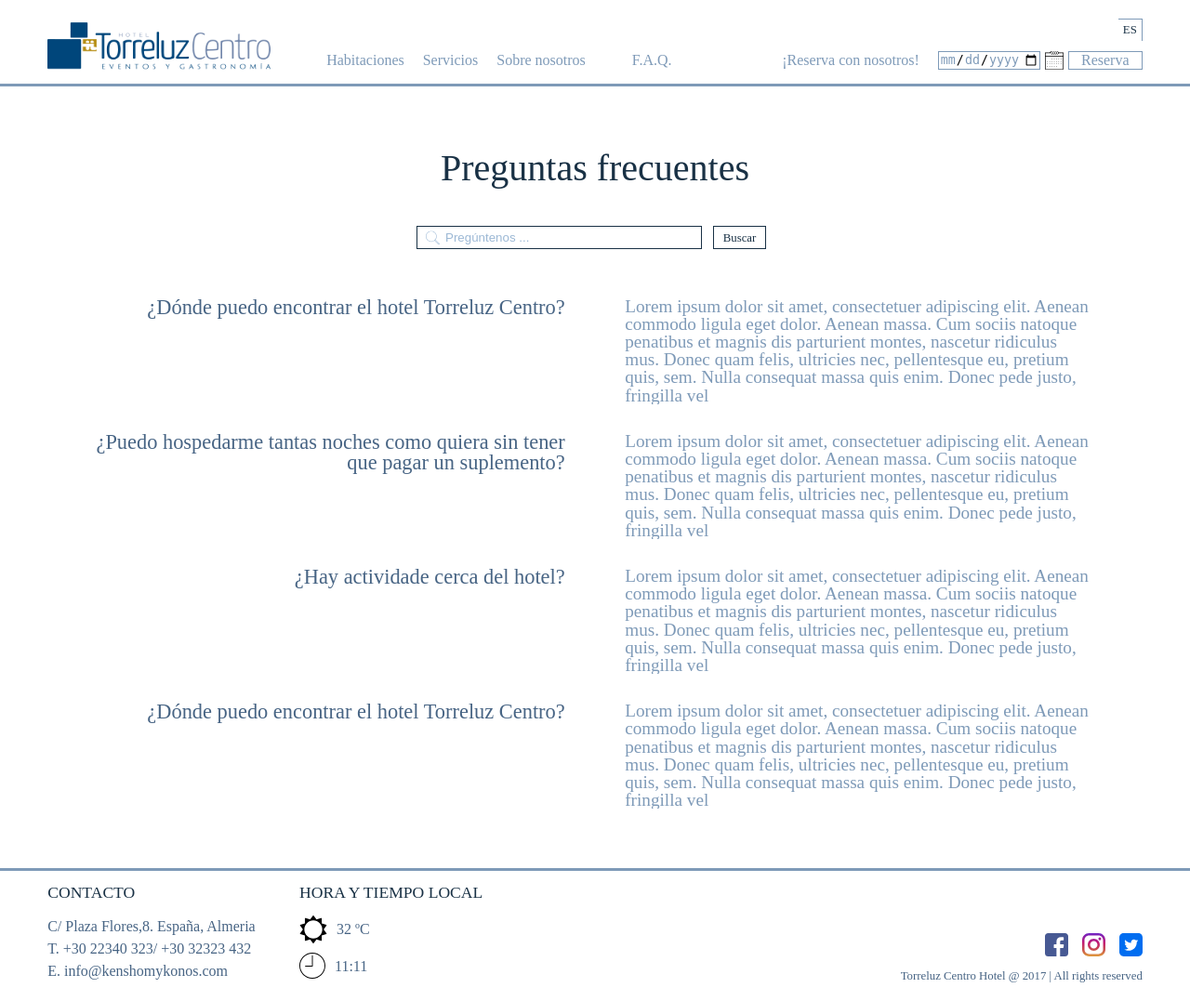
After one commit to caentrena/TorreLuzCentro, a PHP site: page /faq.php in a window 1280 px wide. The commit adds this page. Shown: the whole page at 93% size. Run offline with PHP 8.4, Linux system fonts and the light colour scheme.

Commit message:
layout of F.A.Q. page done!

```diff
--- a/aboutus.php
+++ b/aboutus.php
@@ -1,6 +1,6 @@
 <?php include 'header.php';?>
 
-    <section class="aboutus-page page-content">
+    <section class="aboutus-page page-content no-margin-top">
         <div class="top-photo big-width" style="background-image: url('assets/image/foto-slider1.jpg');"></div>
         <div class="wellcome-container small-width">
             <p class="title">Bienvenido al hotel</p>
@@ -20,5 +20,6 @@
                 <p class="email"><span class="bigger-txt">Correo electrónico: </span>info@kenshomykonos.com</p>
             </div>
         </div>
+    </section>
 
 <?php include 'footer.php';?>
--- /dev/null
+++ b/faq.php
@@ -0,0 +1,30 @@
+<?php include 'header.php';?>
+
+    <section class="faq-page page-content">
+        <div class="title-page"><p>Preguntas frecuentes</p></div>
+        <div class="searcher">
+            <input class="searcher-input" type="text" placeholder="Pregúntenos ...">
+            <div class="searcher-button"><p>Buscar</p></div>
+            <svg class="magnifying-glass-icon" version="1.1" id="Capa_1" xmlns="http://www.w3.org/2000/svg" xmlns:xlink="http://www.w3.org/1999/xlink" x="0px" y="0px"viewBox="0 0 53.627 53.627" style="enable-background:new 0 0 53.627 53.627;" xml:space="preserve"> <path d="M53.627,49.385L37.795,33.553C40.423,30.046,42,25.709,42,21C42,9.42,32.58,0,21,0S0,9.42,0,21s9.42,21,21,21 c4.709,0,9.046-1.577,12.553-4.205l15.832,15.832L53.627,49.385z M2,21C2,10.523,10.523,2,21,2s19,8.523,19,19s-8.523,19-19,19 S2,31.477,2,21z M35.567,36.093c0.178-0.172,0.353-0.347,0.525-0.525c0.146-0.151,0.304-0.29,0.445-0.445l14.262,14.262 l-1.415,1.415L35.123,36.537C35.278,36.396,35.416,36.238,35.567,36.093z"/> <g> </g> <g> </g> <g> </g> <g> </g> <g> </g> <g> </g> <g> </g> <g> </g> <g> </g> <g> </g> <g> </g> <g> </g> <g> </g> <g> </g> <g> </g> </svg>
+        </div>
+        <div class="questions-container small-width">
+            <div class="question-container">
+                <p class="question">¿Dónde puedo encontrar el hotel Torreluz Centro?</p>
+                <p class="answer">Lorem ipsum dolor sit amet, consectetuer adipiscing elit. Aenean commodo ligula eget dolor. Aenean massa. Cum sociis natoque penatibus et magnis dis parturient montes, nascetur ridiculus mus. Donec quam felis, ultricies nec, pellentesque eu, pretium quis, sem. Nulla consequat massa quis enim. Donec pede justo, fringilla vel</p>
+            </div>
+            <div class="question-container">
+                <p class="question">¿Puedo hospedarme tantas noches como quiera sin tener que pagar un suplemento?</p>
+                <p class="answer">Lorem ipsum dolor sit amet, consectetuer adipiscing elit. Aenean commodo ligula eget dolor. Aenean massa. Cum sociis natoque penatibus et magnis dis parturient montes, nascetur ridiculus mus. Donec quam felis, ultricies nec, pellentesque eu, pretium quis, sem. Nulla consequat massa quis enim. Donec pede justo, fringilla vel</p>
+            </div>
+            <div class="question-container">
+                <p class="question">¿Hay actividade cerca del hotel?</p>
+                <p class="answer">Lorem ipsum dolor sit amet, consectetuer adipiscing elit. Aenean commodo ligula eget dolor. Aenean massa. Cum sociis natoque penatibus et magnis dis parturient montes, nascetur ridiculus mus. Donec quam felis, ultricies nec, pellentesque eu, pretium quis, sem. Nulla consequat massa quis enim. Donec pede justo, fringilla vel</p>
+            </div>
+            <div class="question-container">
+                <p class="question">¿Dónde puedo encontrar el hotel Torreluz Centro?</p>
+                <p class="answer">Lorem ipsum dolor sit amet, consectetuer adipiscing elit. Aenean commodo ligula eget dolor. Aenean massa. Cum sociis natoque penatibus et magnis dis parturient montes, nascetur ridiculus mus. Donec quam felis, ultricies nec, pellentesque eu, pretium quis, sem. Nulla consequat massa quis enim. Donec pede justo, fringilla vel</p>
+            </div>
+        </div>
+    </section>
+
+<?php include 'footer.php';?>
--- a/footer.php
+++ b/footer.php
@@ -14,7 +14,7 @@
 					</div>
 					<div class="hour">
 						<svg version="1.1" id="Capa_1" xmlns="http://www.w3.org/2000/svg" xmlns:xlink="http://www.w3.org/1999/xlink" x="0px" y="0px"viewBox="0 0 60 60" style="enable-background:new 0 0 60 60;" xml:space="preserve"> <g> <path d="M30,0C13.458,0,0,13.458,0,30s13.458,30,30,30s30-13.458,30-30S46.542,0,30,0z M30,58C14.561,58,2,45.439,2,30 S14.561,2,30,2s28,12.561,28,28S45.439,58,30,58z"/> <path d="M30,6c-0.552,0-1,0.447-1,1v23H14c-0.552,0-1,0.447-1,1s0.448,1,1,1h16c0.552,0,1-0.447,1-1V7C31,6.447,30.552,6,30,6z"/> </g> <g> </g> <g> </g> <g> </g> <g> </g> <g> </g> <g> </g> <g> </g> <g> </g> <g> </g> <g> </g> <g> </g> <g> </g> <g> </g> <g> </g> <g> </g> </svg>
-						<p class="no-select">17:12</p>
+						<p class="no-select"><?=date("G:H");?></p>
 					</div>
 				</div>
 				<div class="social-copyright-container">
--- a/header.php
+++ b/header.php
@@ -7,15 +7,15 @@
     <body>
     <header>
     	<div class="header-wrapper medium-width">
-    		<div class="logo-container">
+    		<a href="index.php"><div class="logo-container">
     			<img src="assets/image/logo.png">
-    		</div>
+    		</div></a>
     		<div class="links-container">
     			<ul>
     				<li><a class= "no-select" href="">Habitaciones</a></li>
     				<li><a class= "no-select" href="">Servicios</a></li>
     				<li><a class= "no-select" href="aboutus.php">Sobre nosotros</a></li>
-    				<li><a class= "no-select" href="">F.A.Q.</a></li>
+    				<li><a class= "no-select" href="faq.php">F.A.Q.</a></li>
     			</ul>
     		</div>
     		<div class="booking-container">
--- a/index.php
+++ b/index.php
@@ -1,6 +1,6 @@
 <?php include 'header.php';?>
 
-    <section class="index-page page-content">
+    <section class="index-page page-content no-margin-top">
         <div class="slider">
             <div class="slider-container">
                 <div class="slide" style="background-image: url('assets/image/foto-slider1.jpg');"></div>
--- a/less/app.less
+++ b/less/app.less
@@ -14,8 +14,24 @@ html, body, div, span, applet, object, iframe, h1, h2, h3, h4, h5, h6, p, blockq
 .page-content{
 	position: relative;
 	width: 100%;
+	margin: 5% 0;
+}
+.no-margin-top{
+	margin-top: 0px;
+}
+.title-page{
+	position: relative;
+	margin-bottom: 3%;
+	p{
+		text-align: center;
+		font-size: 2.5rem;
+		line-height: 3rem;
+		color: #193145;
 	}
 
+}
+
+/* Tamaños del ancho */
 .big-width{
 	width: 100%;
 }
@@ -44,6 +60,9 @@ header{
 		margin-top: 20px;
 		padding-bottom: 10px;
 		overflow: hidden;
+		a{
+			position: relative;
+			text-decoration: none;
 			.logo-container{
 				position: relative;
 				width: 240px;
@@ -55,6 +74,7 @@ header{
 					position: relative;
 					width: 100%;
 					height: 100%;
+				}
 			}
 		}
 		.links-container{
@@ -78,6 +98,7 @@ header{
 					text-decoration: none;
 					a{
 						text-decoration: none;
+						cursor: pointer;
 						color: #7e9ab8;
 						padding: 0 10px;
 					}
@@ -271,7 +292,7 @@ header{
 	}
 	.last-offers{
 		position: relative;
-		padding: 5% 0;
+		padding-top: 5%;
 		.title{
 			position: relative;
 			font-size: 2rem;
@@ -378,7 +399,7 @@ header{
 	}
 	.direction-container{
 		position: relative;
-		margin-bottom: 5%;
+		/*margin-bottom: 5%;*/
 		.title{
 			position: relative;
 			margin-bottom: 30px;
@@ -425,6 +446,103 @@ header{
 					color: #193145;
 				}
 			}
+		}
+	}
+}
+
+/* F.A.Q. page */
+.faq-page{
+	.searcher{
+		position: relative;
+		width: 30%;
+		height: 25px;
+		margin: 0 auto;
+		margin-bottom: 4%;
+		overflow: hidden;
+		.searcher-input{
+			position: relative;
+			width: 80%;
+			float: left;
+			height: 100%;
+			margin-right: 3%;
+			border: 1px solid #193145;
+			padding: 5px 30px;
+			color: #193145;
+		}
+		.searcher-input::-webkit-input-placeholder { /* Chrome/Opera/Safari */
+		    color: #9cb8d5;
+		}
+		::-moz-placeholder { /* Firefox 19+ */
+		    color: #9cb8d5;
+		}
+		:-ms-input-placeholder { /* IE 10+ */
+		    color: #9cb8d5;
+		}
+		.searcher-button{
+			position: relative;
+			float: left;
+			width: 15%;
+			cursor: pointer;
+			height: 100%;
+			border: 1px solid #193145;
+			box-sizing: border-box;
+			p{
+				position: absolute;
+				top: 50%;
+				left: 50%;
+				-webkit-transform: translateX(-50%) translateY(-50%);
+				-moz-transform: translateX(-50%) translateY(-50%);
+				-ms-transform: translateX(-50%) translateY(-50%);
+				-o-transform: translateX(-50%) translateY(-50%);
+				transform: translateX(-50%) translateY(-50%);
+				color: #193145;
+				font-size: 0.8rem;
+			}
+		}
+		.searcher-button:hover{
+			background-color: lighten(#9cb8d5,20%);
+		}
+		svg{
+			position: absolute;
+			top: 50%;
+			-webkit-transform: translateY(-50%);
+			-moz-transform: translateY(-50%);
+			-ms-transform: translateY(-50%);
+			-o-transform: translateY(-50%);
+			transform: translateY(-50%);
+			left: 10px;
+			width: 15px;
+			height: 15px;
+			fill: #9cb8d5;
+		}
+	}
+	.questions-container{
+		position: relative;
+		.question-container{
+			position: relative;
+			width: 100%;
+			margin-bottom: 30px;
+			overflow: hidden;
+			.question{
+				position: relative;
+				width: 47%;
+				margin-right: 6%;
+				float: left;
+				text-align: right;
+				font-size: 1.4rem;
+				color: #476484;
+			}
+			.answer{
+				position: relative;
+				width: 47%;
+				float: left;
+				text-align: left;
+				font-size: 1.2rem;
+				color: #7e9ab8;
+			}
+		}
+		.question-container:last-child{
+			margin-bottom: 0px;
 		}
 	}
 }
```
Also changed, not shown: css/app.css. Lines whose indentation alone changed are shown as unchanged.
